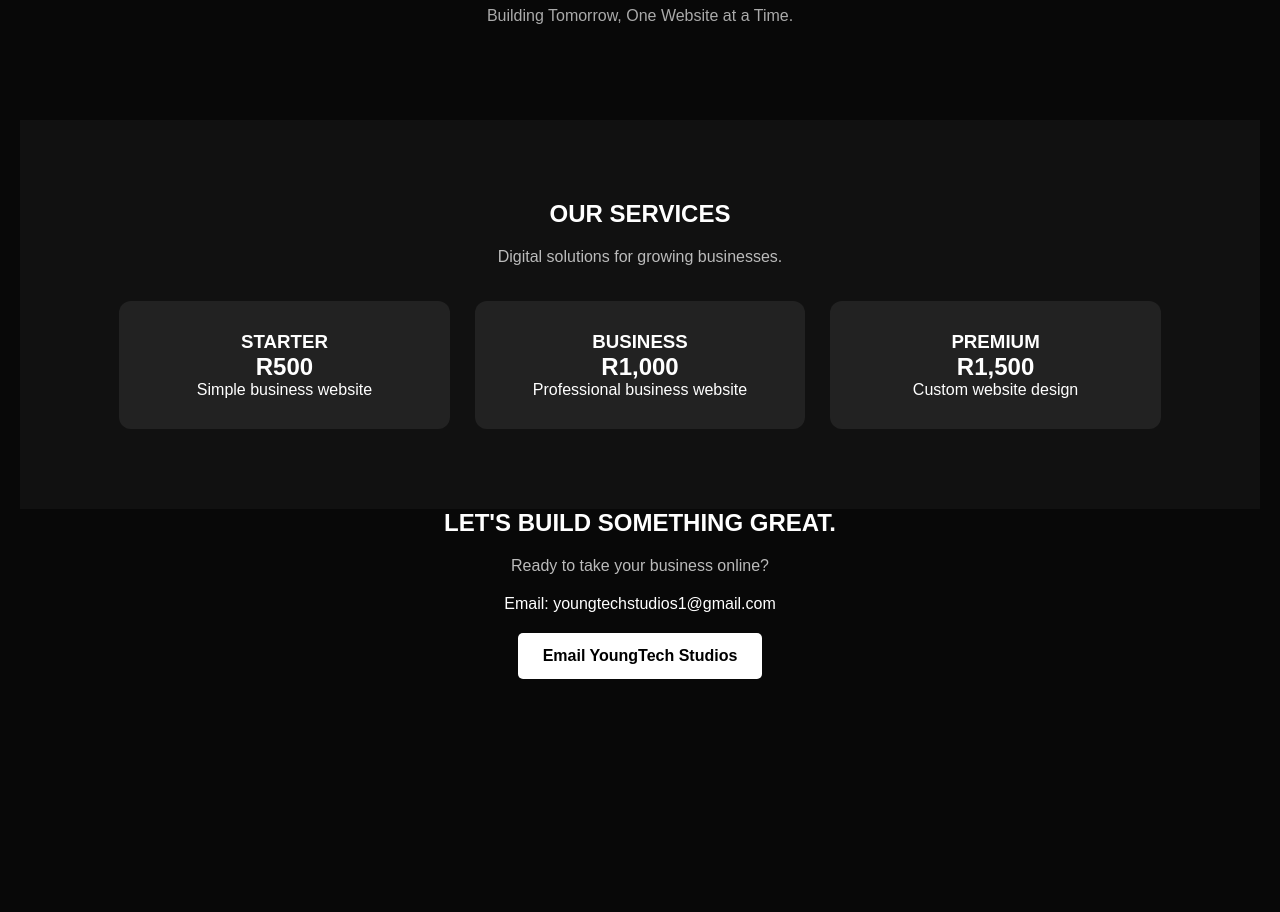
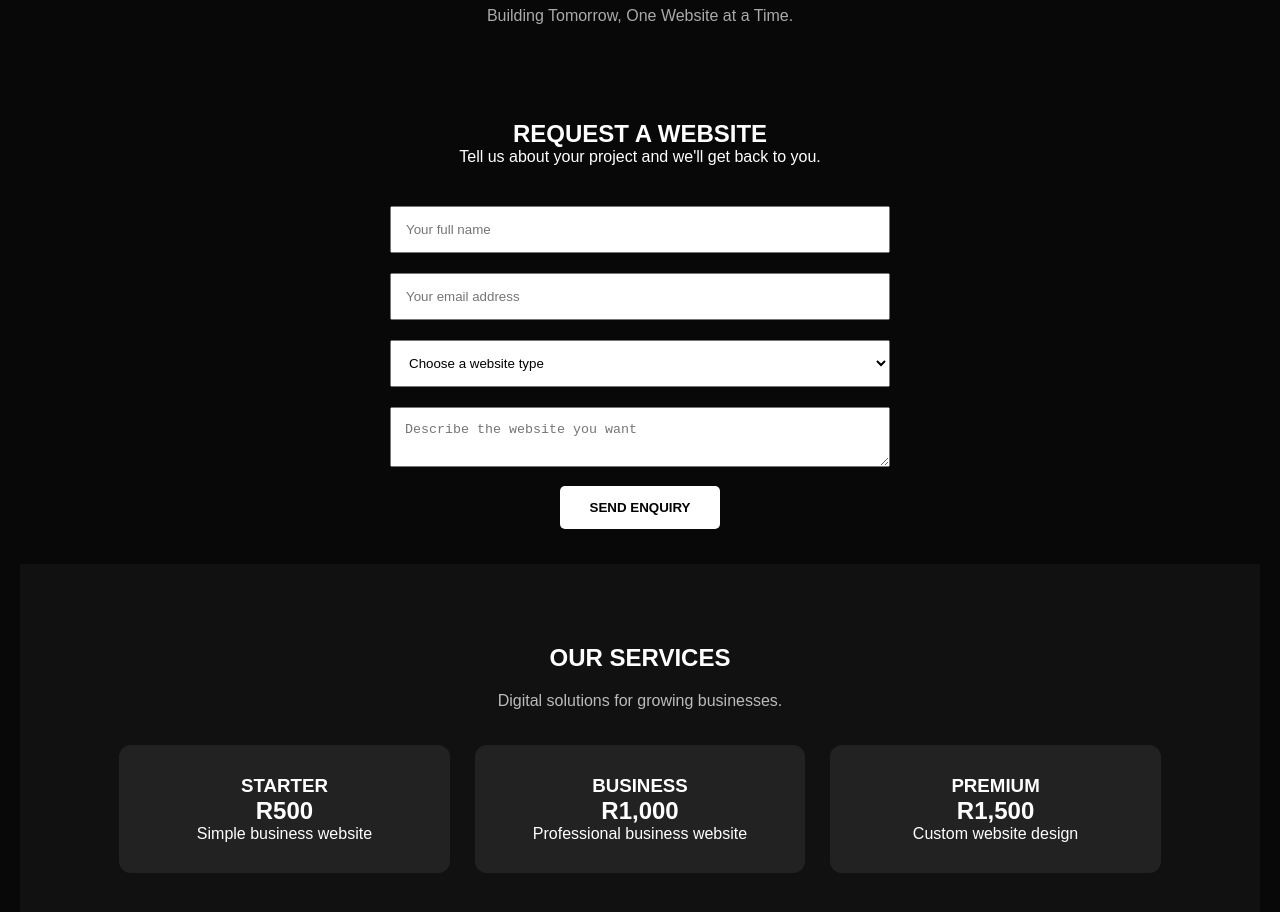
Before and after one commit to youngtechstudios/youngtech-studios-website, a plain HTML site: page index.html in a window 1280 px wide. Shown: the part 1844-2756 px from the top of the page. Before the commit the page ends 2593 px from the top, so only its background shows below. Drawn offline with Linux system fonts and the light colour scheme.

Commit message:
Add files via upload

```diff
--- a/index.html
+++ b/index.html
@@ -277,6 +277,41 @@ footer {
     <p>© 2026 YoungTech Studios</p>
     <p style="margin-top:10px;">Building Tomorrow, One Website at a Time.</p>
 </footer><section class="contact" id="contact">
+    <h2>REQUEST A WEBSITE</h2>
+<p>Tell us about your project and we'll get back to you.</p>
+
+<form action="mailto:youngtechstudios1@gmail.com"
+      method="post"
+      enctype="text/plain"
+      style="max-width:500px;margin:30px auto;">
+
+    <input type="text" name="Customer Name"
+           placeholder="Your full name" required
+           style="width:100%;padding:14px;margin:10px 0;">
+
+    <input type="email" name="Customer Email"
+           placeholder="Your email address" required
+           style="width:100%;padding:14px;margin:10px 0;">
+
+    <select name="Website Type" required
+            style="width:100%;padding:14px;margin:10px 0;">
+        <option value="">Choose a website type</option>
+        <option>Business Website</option>
+        <option>Portfolio Website</option>
+        <option>Online Store</option>
+        <option>Other</option>
+    </select>
+
+    <textarea name="Project Details"
+              placeholder="Describe the website you want"
+              required
+              style="width:100%;padding:14px;margin:10px 0;"></textarea>
+
+    <button type="submit"
+            style="padding:14px 30px;background:white;color:black;border:0;cursor:pointer;">
+        SEND ENQUIRY
+    </button>
+</form>
     <section id="services" style="padding:80px 8%;background:#111;text-align:center;">
     <h2>OUR SERVICES</h2>
     <p style="color:#bbb;margin:20px;">
```
